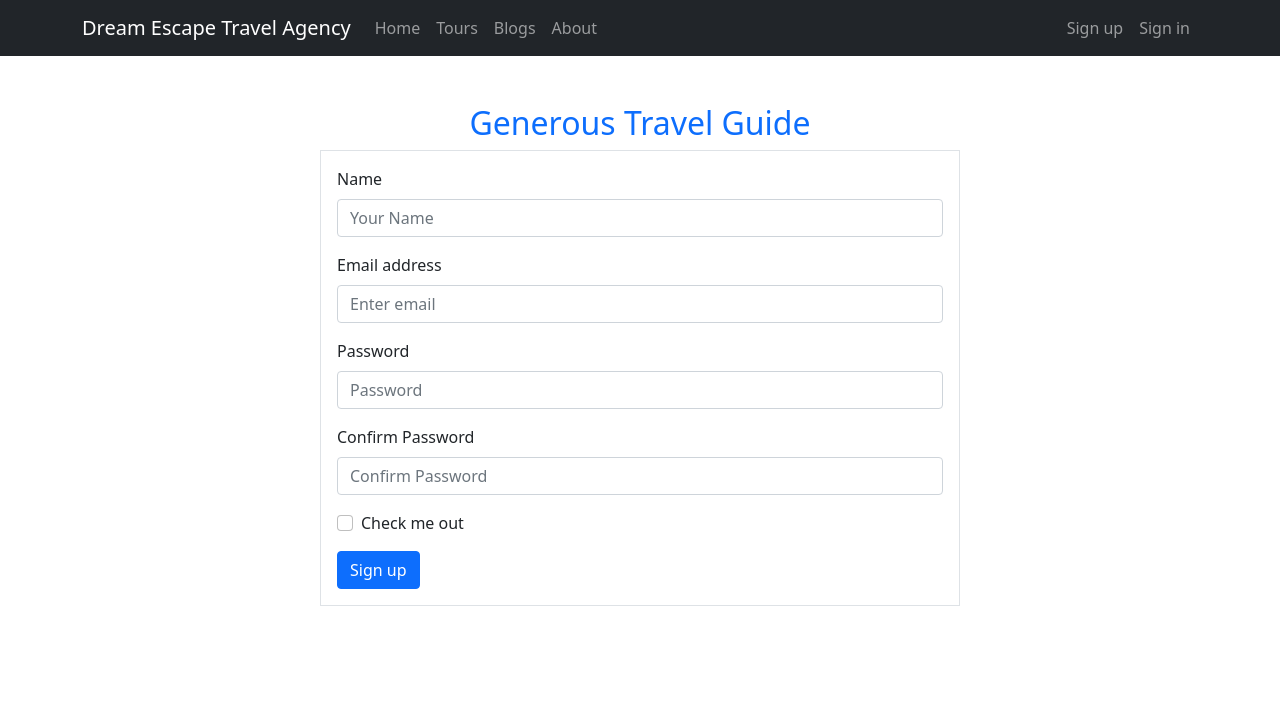
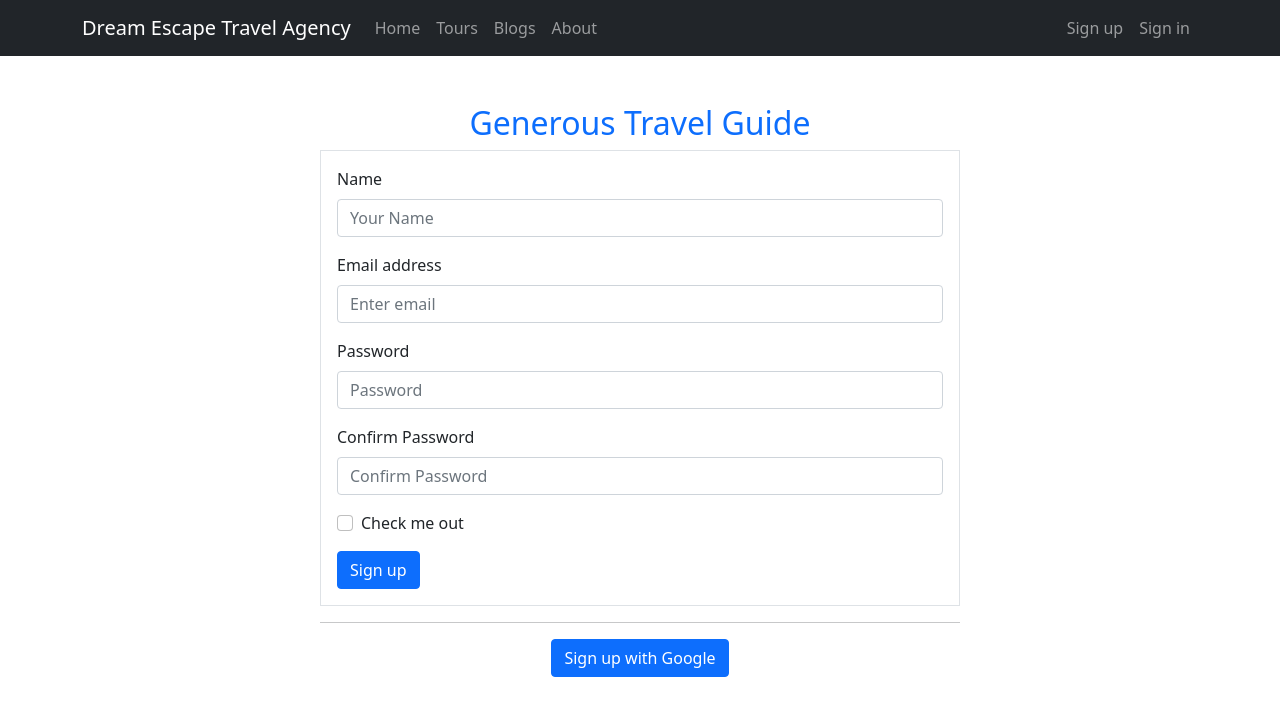
Before and after one commit to fazriislam/generous-travel-guide-a10, a React (Create React App) app: page /signup in a window 1280 px wide. Shown: the top 716 px of the page. Built offline with nearby package versions, Linux system fonts and the light colour scheme.

Commit message:
Signup With Google

```diff
--- a/src/SingupSignin/Signup/Signup.js
+++ b/src/SingupSignin/Signup/Signup.js
@@ -4,6 +4,7 @@ import { Button, Form } from 'react-bootstrap';
 import { useCreateUserWithEmailAndPassword } from 'react-firebase-hooks/auth';
 import { useUpdateProfile } from 'react-firebase-hooks/auth';
 import { useSendEmailVerification } from 'react-firebase-hooks/auth';
+import { GoogleAuthProvider, signInWithPopup } from "firebase/auth";
 import auth from '../../firebase.init';
 
 const Signup = () => {
@@ -21,6 +22,7 @@ const Signup = () => {
     ] = useCreateUserWithEmailAndPassword(auth, { sendEmailVerification: true });
     const [updateProfile, updating, profileError] = useUpdateProfile(auth);
     const [sendEmailVerification, sending, verificationError] = useSendEmailVerification(auth);
+    const googleProvider = new GoogleAuthProvider();
 
 
     // --------------------------------Event Functions
@@ -42,12 +44,25 @@ const Signup = () => {
         setConfirmPassword(e.target.value);
     }
 
+    const handelGoogleSignUp = e => {
+        signInWithPopup(auth, googleProvider)
+            .then(result => {
+                const user = result.user;
+            })
+            .catch(error => {
+                const errorMessage = error.message;
+                const emailError = error.email;
+            })
+    }
+
     const handleSubmit = e => {
         e.preventDefault();
 
         createUserWithEmailAndPassword(email, password);
         updateProfile({ name: name });
     }
+
+
 
 
 
@@ -82,6 +97,10 @@ const Signup = () => {
                     Sign up
                 </Button>
             </Form>
+            <hr />
+            <div className='mt-2 text-center'>
+                <Button onClick={handelGoogleSignUp}>Sign up with Google</Button>
+            </div>
         </div >
     );
 };
```
